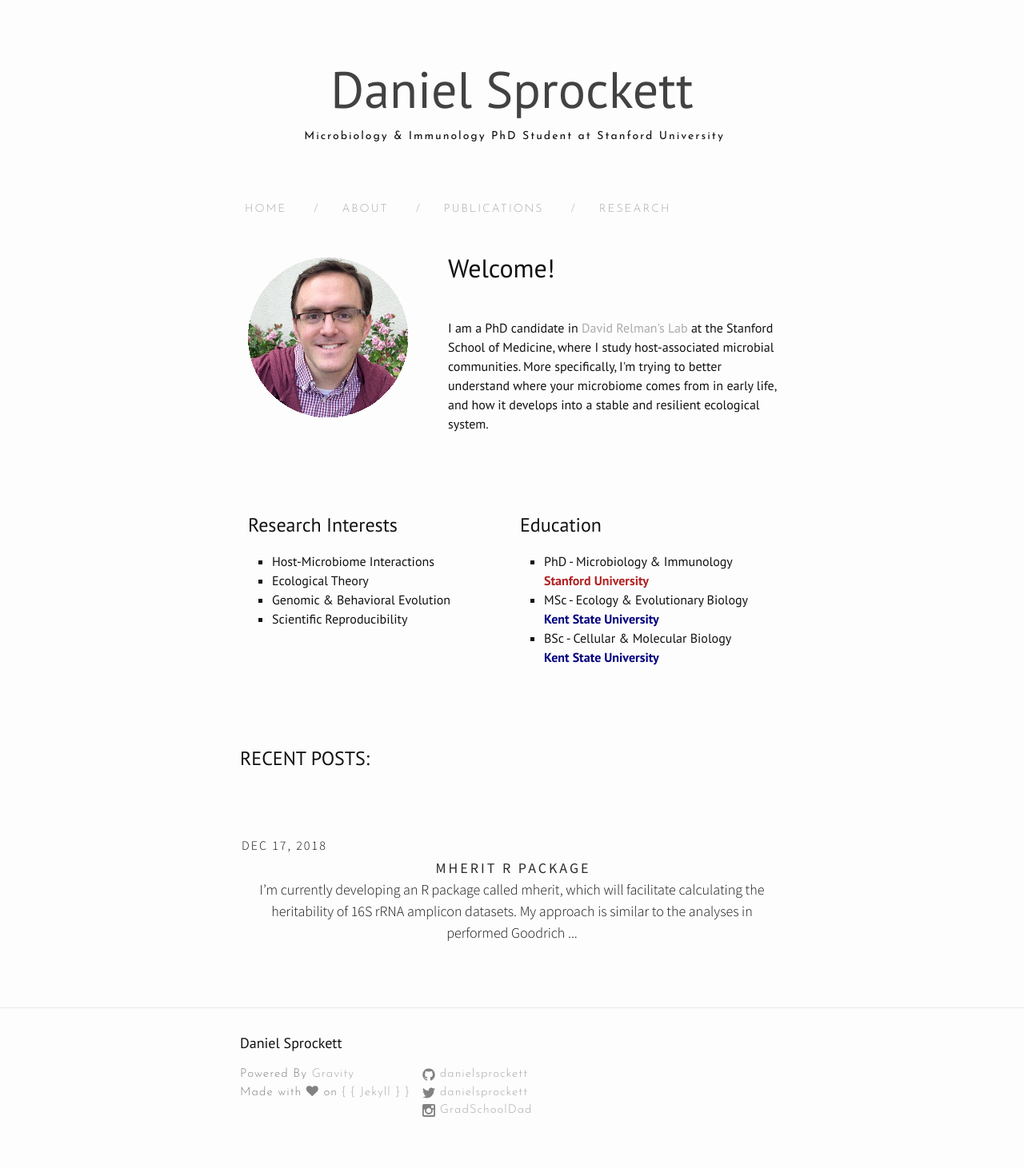
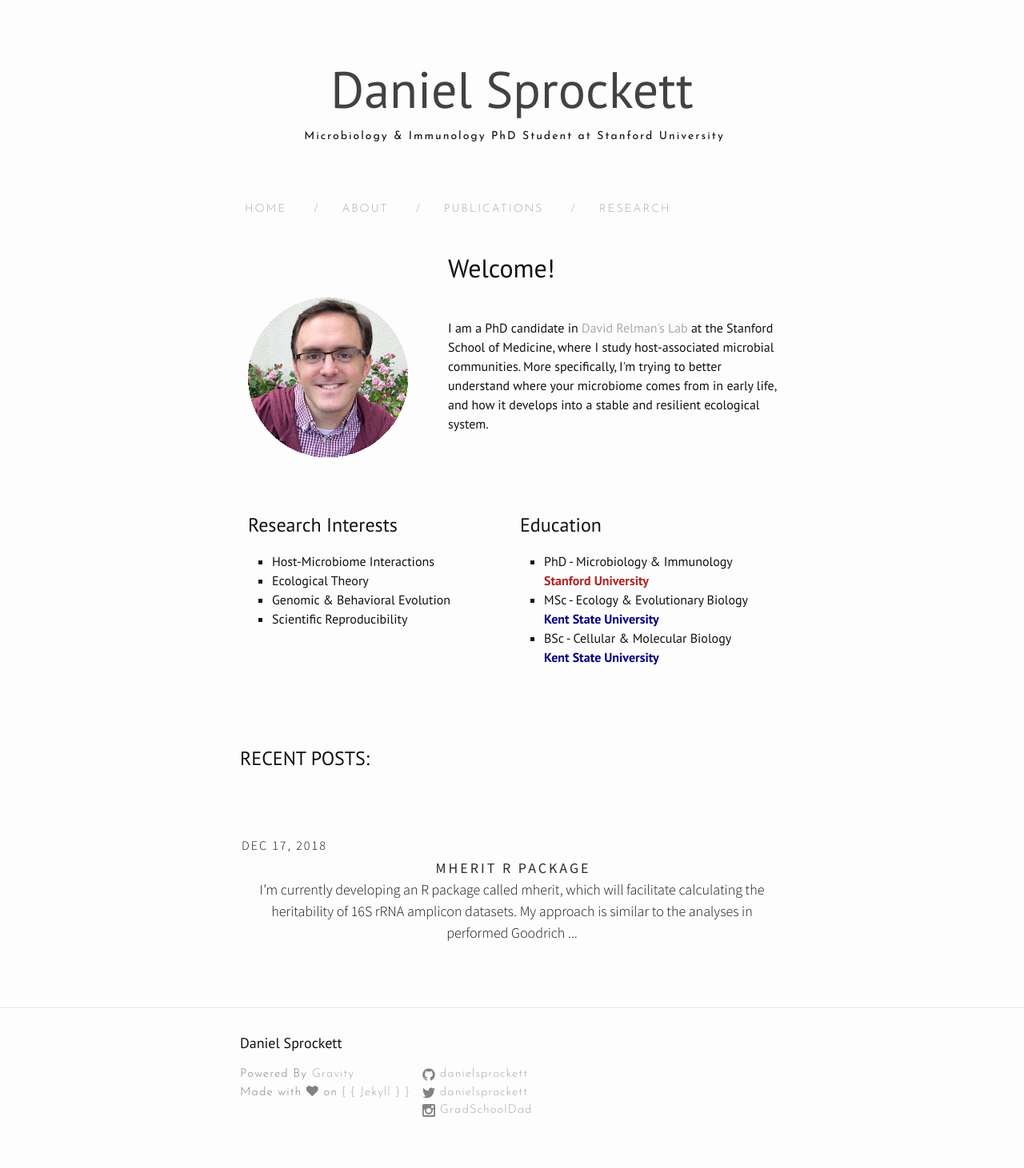
Before and after one commit to DanielSprockett/danielsprockett.github.io, a Jekyll site: the page built from index.html, in a window 1280 px wide. Shown: the whole page at 80% size. Built offline with Jekyll 4.4.1, drawn with Linux system fonts in a browser that asks for light colours; nearby versions of some CDN libraries; the list of posts is cut into pages by our own code.

Commit message:
Update index.html

```diff
--- a/index.html
+++ b/index.html
@@ -4,7 +4,7 @@
 
 <div class="home">
 
-<p><img src="/images/about_headshot.gif" alt="Dan Sprockett" style="float:left; padding: 50px 50px 50px 10px;">
+<p><img src="/images/about_headshot.gif" alt="Dan Sprockett" style="float:left; padding: 100px 50px 50px 10px;">
   <br>
   <h1>Welcome!</h1>
   <br>
```
